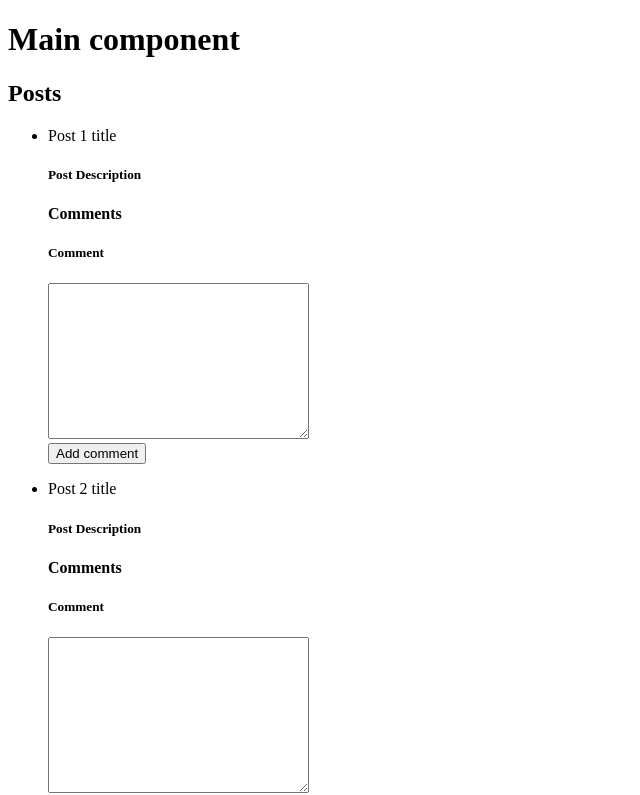
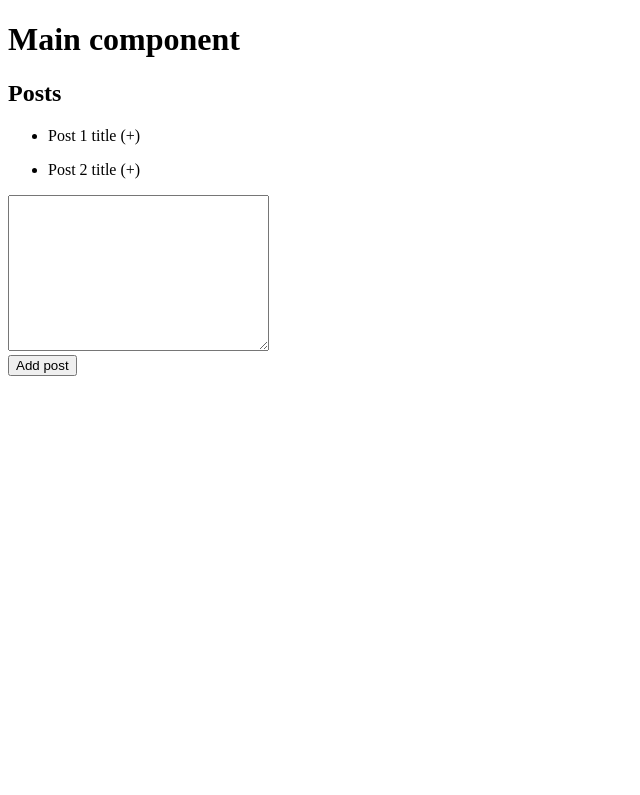
Before and after one commit to vherever/ngx-crud-app, an Angular app: page / in a window 1280 px wide. Shown: the top 795 px of the page, without its empty margins (0-640 px from the left). Built offline with nearby package versions, Linux system fonts and the light colour scheme; data requests are answered from the project's data file.

Commit message:
Add collapse action on post title click

```diff
--- a/src/app/components/posts/posts.component.html
+++ b/src/app/components/posts/posts.component.html
@@ -2,8 +2,12 @@
 <ng-container *ngFor="let post of posts">
   <ul>
     <li>
-      {{ post.title }}
-      <app-post></app-post>
+      <span (click)="onPostClick(post)" style="cursor: pointer">
+        {{ post.title }}
+        <span *ngIf="!post._collapsed">(+)</span>
+        <span *ngIf="post._collapsed">(-)</span>
+      </span>
+      <app-post *ngIf="post._collapsed"></app-post>
     </li>
   </ul>
 </ng-container>
--- a/src/app/components/posts/posts.component.ts
+++ b/src/app/components/posts/posts.component.ts
@@ -1,4 +1,5 @@
 import {Component, Input, OnInit} from '@angular/core';
+import {Post} from '../../models/post';
 
 @Component({
   selector: 'app-posts',
@@ -6,9 +7,13 @@ import {Component, Input, OnInit} from '@angular/core';
   styleUrls: ['./posts.component.css']
 })
 export class PostsComponent implements OnInit {
-  @Input() posts: any;
+  @Input() posts: Post[];
 
   constructor() { }
+
+  public onPostClick(post: Post): void {
+    post._collapsed = !post._collapsed;
+  }
 
   ngOnInit() {
   }
--- /dev/null
+++ b/src/app/models/post.ts
@@ -0,0 +1,6 @@
+export interface Post {
+  author: string;
+  title: string;
+  body: string;
+  _collapsed?: boolean;
+}
```
